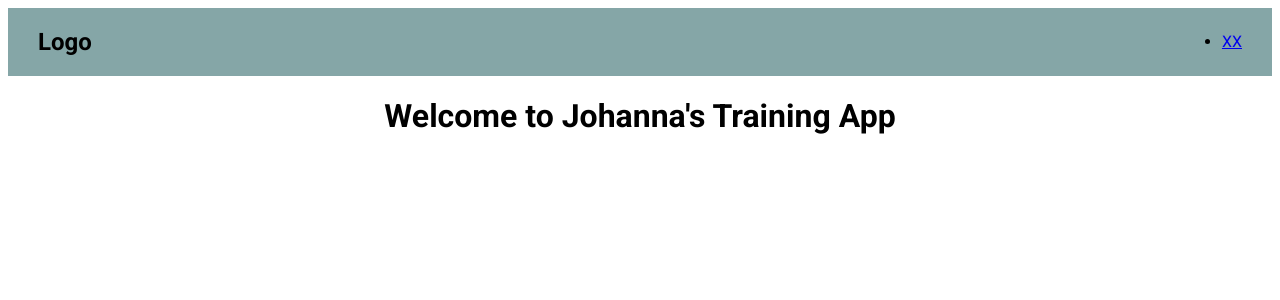
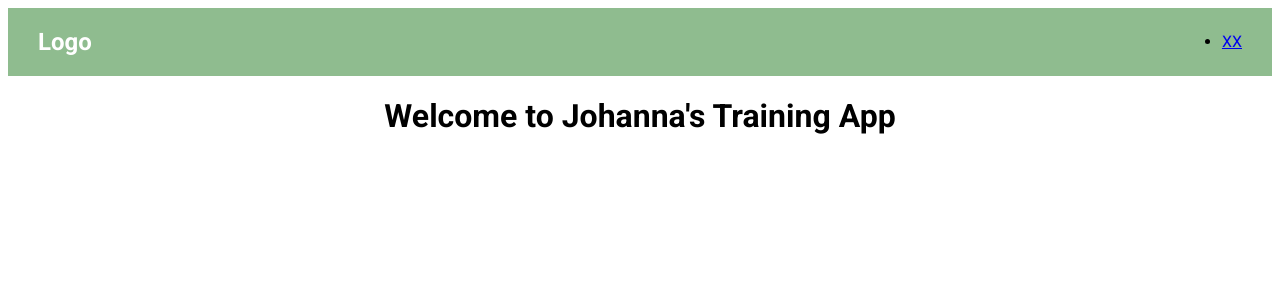
Before and after one commit to JohannaBerthelsen/TrainingApp, a JavaScript app in the folder frontend/: page / in a window 1280 px wide. Shown: the top 300 px of the page. Built offline with nearby package versions, Linux system fonts and the light colour scheme.

Commit message:
changed color on navbar

```diff
--- a/frontend/src/components/Navbar.js
+++ b/frontend/src/components/Navbar.js
@@ -6,10 +6,11 @@ const Nav = styled.nav`
     align-items: center;
     justify-content: space-between;
     padding: 0px 30px;
-    background:rgb(133, 166, 167);
+    background:#8FBC8F;
 `;
 
 const Logo = styled.h1`
+color: white;
 `;
 
 const NavList = styled.ul`
```
